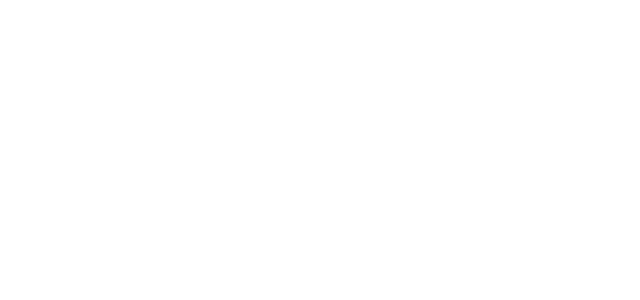
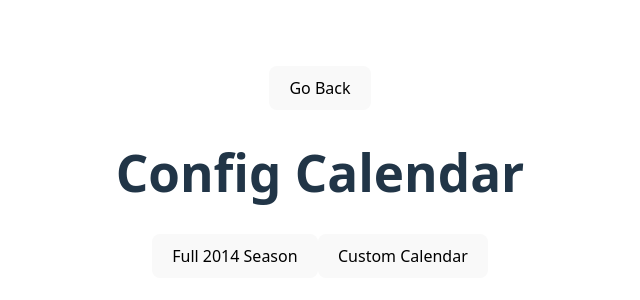
Before and after one commit to therobhe/f1-game-point-manager, a React (Vite) app: page /track-config in a window 1280 px wide. Before the commit this address had no page. Shown: the part 228-528 px from the top of the page, without its empty margins (320-960 px from the left). Built offline with nearby package versions, Linux system fonts and the light colour scheme.

Commit message:
add SeasonContext and provider, implement navigation enhancements in App and ConfigCalendar components

```diff
--- a/src/App.tsx
+++ b/src/App.tsx
@@ -6,19 +6,24 @@ import { ConfigPointsystem } from './pages/ConfigPointsystem';
 import { RaceResult } from './pages/RaceResult';
 import { Standings } from './pages/Standings';
 import { Finish } from './pages/Finish';
+import { SeasonProvider } from './context/SeasonContextProvider.tsx';
+import { CustomCalendarConfig } from './pages/CustomCalendarConfig.tsx';
 
 function App() {
 	return (
-		<BrowserRouter>
-			<Routes>
-				<Route path="/" element={ <MainMenu /> } />
-				<Route path="/tracks" element={ <ConfigCalendar /> } />
-				<Route path="/points" element={ <ConfigPointsystem /> } />
-				<Route path="/race/:raceId" element={ <RaceResult /> } />
-				<Route path="/standings" element={ <Standings /> } />
-				<Route path="/finish" element={ <Finish /> } />
-			</Routes>
-		</BrowserRouter>
+		<SeasonProvider >
+			<BrowserRouter >
+				<Routes >
+					<Route path="/" element={<MainMenu />} />
+					<Route path="/track-config" element={<ConfigCalendar />} />
+					<Route path="/custom-calendar" element={<CustomCalendarConfig />} />
+					<Route path="/points" element={<ConfigPointsystem />} />
+					<Route path="/race/:raceId" element={<RaceResult />} />
+					<Route path="/standings" element={<Standings />} />
+					<Route path="/finish" element={<Finish />} />
+				</Routes >
+			</BrowserRouter >
+		</SeasonProvider >
 	);
 }
 
--- /dev/null
+++ b/src/components/ui/buttons/BackButton.tsx
@@ -0,0 +1,9 @@
+import { useNavigate } from 'react-router-dom';
+
+export const BackButton = () => {
+	const navigate = useNavigate();
+
+	return (
+		<button onClick={ () => navigate(-1) } >Go Back</button >
+	);
+};
--- a/src/context/SeasonContext.tsx
+++ b/src/context/SeasonContext.tsx
@@ -0,0 +1,22 @@
+import type { DriverPoints, Track } from './types.ts';
+import { createContext, useContext } from 'react';
+
+type SeasonContextProps = {
+	currentTrack: Track;
+	setCurrentTrack: (track: Track) => void;
+	driverPoints: DriverPoints;
+	setDriverPoints: (points: DriverPoints) => void;
+	raceCalendar: Track[];
+	setRaceCalendar: (calendar: Track[]) => void;
+	addSingleRaceToRaceCalendar: (trackToAdd: Track) => void;
+}
+
+export const SeasonContext = createContext<SeasonContextProps | undefined>(undefined);
+
+export const useSeasonContext = () => {
+	const context = useContext(SeasonContext);
+	if(!context) {
+		throw new Error('useSeasonContext must be used within a SeasonProvider');
+	}
+	return context;
+};
--- /dev/null
+++ b/src/context/SeasonContextProvider.tsx
@@ -0,0 +1,36 @@
+import type { DriverPoints, Track } from './types.ts';
+import { type ReactNode, useState } from 'react';
+import { drivers, tracks } from './data.ts';
+import { SeasonContext } from './SeasonContext.tsx';
+
+// init the score for each driver
+const defaultDriverPoints: DriverPoints = drivers.reduce(
+	(acc, driver) => ({ ...acc, [driver.id]: 0 }),
+	{}
+);
+
+export const SeasonProvider = ({ children }: { children: ReactNode }) => {
+	const [ raceCalendar, setRaceCalendar ] = useState<Track[]>([]);
+	const [ currentTrack, setCurrentTrack ] = useState<Track>(tracks[0]);
+	const [ driverPoints, setDriverPoints ] = useState<DriverPoints>(defaultDriverPoints);
+
+	const addSingleRaceToRaceCalendar = (trackToAdd: Track) => {
+		setRaceCalendar(prev => [ ...prev, trackToAdd ]);
+	};
+
+	const providedValues = {
+		currentTrack,
+		setCurrentTrack,
+		driverPoints,
+		setDriverPoints,
+		raceCalendar,
+		setRaceCalendar,
+		addSingleRaceToRaceCalendar
+	};
+
+	return (
+		<SeasonContext.Provider value={providedValues} >
+			{children}
+		</SeasonContext.Provider >
+	);
+};
--- a/src/context/types.ts
+++ b/src/context/types.ts
@@ -52,7 +52,4 @@ export type PointHistory = {
 	timestamp: Date;
 };
 
-export type RaceCalendar = {
-	year: number;
-	tracks: Track[];
-}
+export type DriverPoints = { [driverId: number]: number };
--- a/src/pages/ConfigCalendar.tsx
+++ b/src/pages/ConfigCalendar.tsx
@@ -1,7 +1,35 @@
-import React from "react";
+import React from 'react';
+import { BackButton } from '../components/ui/buttons/BackButton.tsx';
+import { tracks } from '../context/data.ts';
+import { useSeasonContext } from '../context/SeasonContext.tsx';
+import { useNavigate } from 'react-router-dom';
 
 export const ConfigCalendar: React.FC = () => {
-    return (
-        <h1>Config Calendar</h1>
-    )
-}
+	const { setRaceCalendar } = useSeasonContext();
+	const navigate = useNavigate();
+
+	/**
+	 * Selects the full 2014 season by setting the race calendar to the predefined `tracks` array
+	 * and navigates the user to the points system page.
+	 */
+	const selectFullSeasonAndGoToPointsystem = () => {
+		setRaceCalendar(tracks);
+		navigate('/points');
+	};
+
+	/**
+	 * Navigates the user to the custom calendar creation screen.
+	 */
+	const goToCalendarCreationScreen = () => {
+		navigate('/custom-calendar');
+	};
+
+	return (
+		<>
+			<BackButton />
+			<h1 >Config Calendar</h1 >
+			<button onClick={selectFullSeasonAndGoToPointsystem} >Full 2014 Season</button >
+			<button onClick={goToCalendarCreationScreen} >Custom Calendar</button >
+		</>
+	);
+};
--- /dev/null
+++ b/src/pages/CustomCalendarConfig.tsx
@@ -0,0 +1,12 @@
+import React from 'react';
+import { BackButton } from '../components/ui/buttons/BackButton.tsx';
+
+export const CustomCalendarConfig: React.FC = () => {
+
+	return (
+		<>
+			<BackButton />
+			<h1 >Custom Calendar Config</h1 >
+		</>
+	);
+};
--- a/src/pages/MainMenu.tsx
+++ b/src/pages/MainMenu.tsx
@@ -4,13 +4,21 @@ import { Link } from 'react-router-dom';
 export const MainMenu: React.FC = () => {
 	return (
 		<>
-			<h1>F1 2014 Point Manager</h1>
+			<h1 >F1 2014 Point Manager</h1 >
 			<Link
-				to="/tracks"
+				to="/track-config"
 				className="inline-block px-6 py-2 mt-4 bg-blue-600 text-white font-semibold rounded hover:bg-blue-700 transition-colors"
 			>
 				New Season
-			</Link>
+			</Link >
 		</>
 	);
 };
+
+/*import { useNavigate } from 'react-router-dom';
+
+const MyComponent = () => {
+  const navigate = useNavigate();
+  const handleClick = () => {
+    navigate('/track-config');
+  };*/
```
Also changed, not shown: src/components/ui/buttons/DriverButton.tsx (renamed from src/components/DriverButton.tsx), src/components/ui/buttons/TrackButton.tsx (renamed from src/components/TrackButton.tsx), src/components/ui/forms/RaceResultForm.tsx (renamed from src/components/RaceResultForm.tsx).
